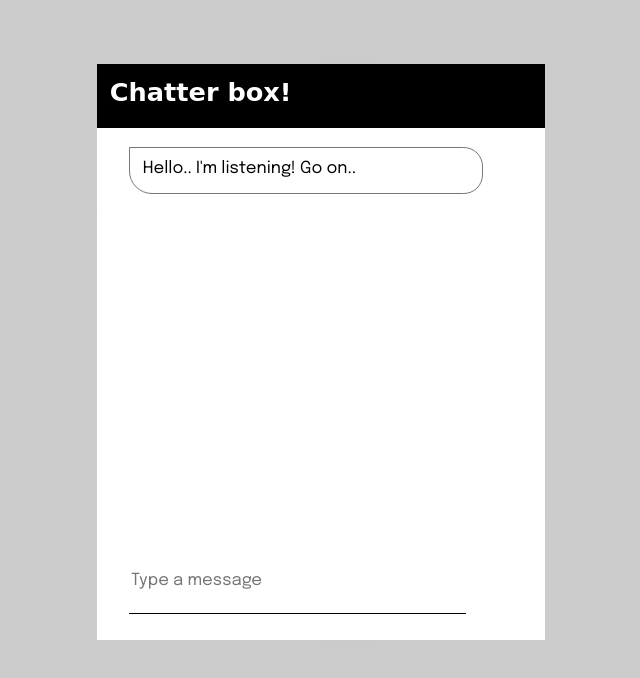
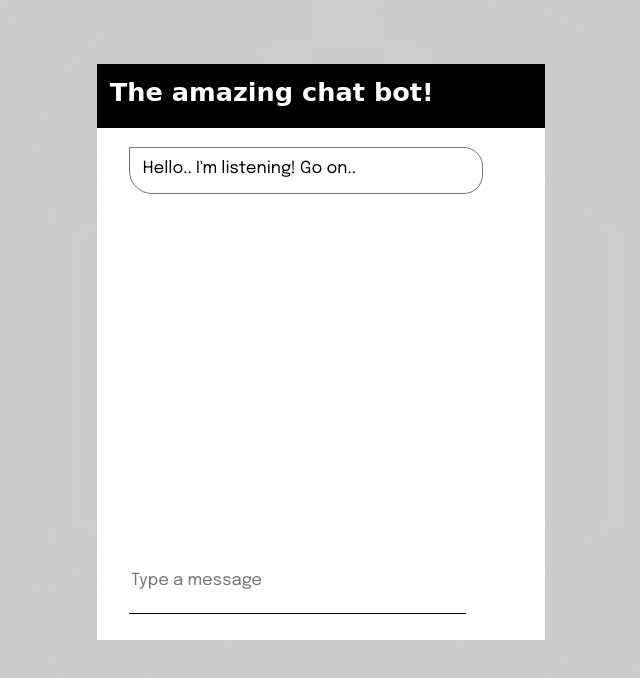
Before and after one commit to dman1991g/Chat-app, a plain HTML site: page index.html in a window 1280 px wide. Shown: the whole page, without its empty margins (295-935 px from the left). Drawn offline with Linux system fonts and the light colour scheme; some icons are missing; a web font is replaced by a local one.

Commit message:
Update index.html

```diff
--- a/index.html
+++ b/index.html
@@ -1,7 +1,7 @@
 <!DOCTYPE html>
 <html lang="en">
   <head>
-    <title>Create Your Own Chatbot</title>
+    <title>Chat with us</title>
     <meta charset="UTF-8" />
     <meta name="viewport" content="width=device-width" />
     <link rel="stylesheet" href="style.css" />
@@ -13,7 +13,7 @@
 <body>
   <div class="card">
     <div id="header">
-      <h1>Chatter box!</h1>
+      <h1>The amazing chat bot!</h1>
     </div>
     <div id="message-section">
       <div class="message" id="bot"><span id="bot-response">Hello.. I'm listening! Go on..</span></div>
```
